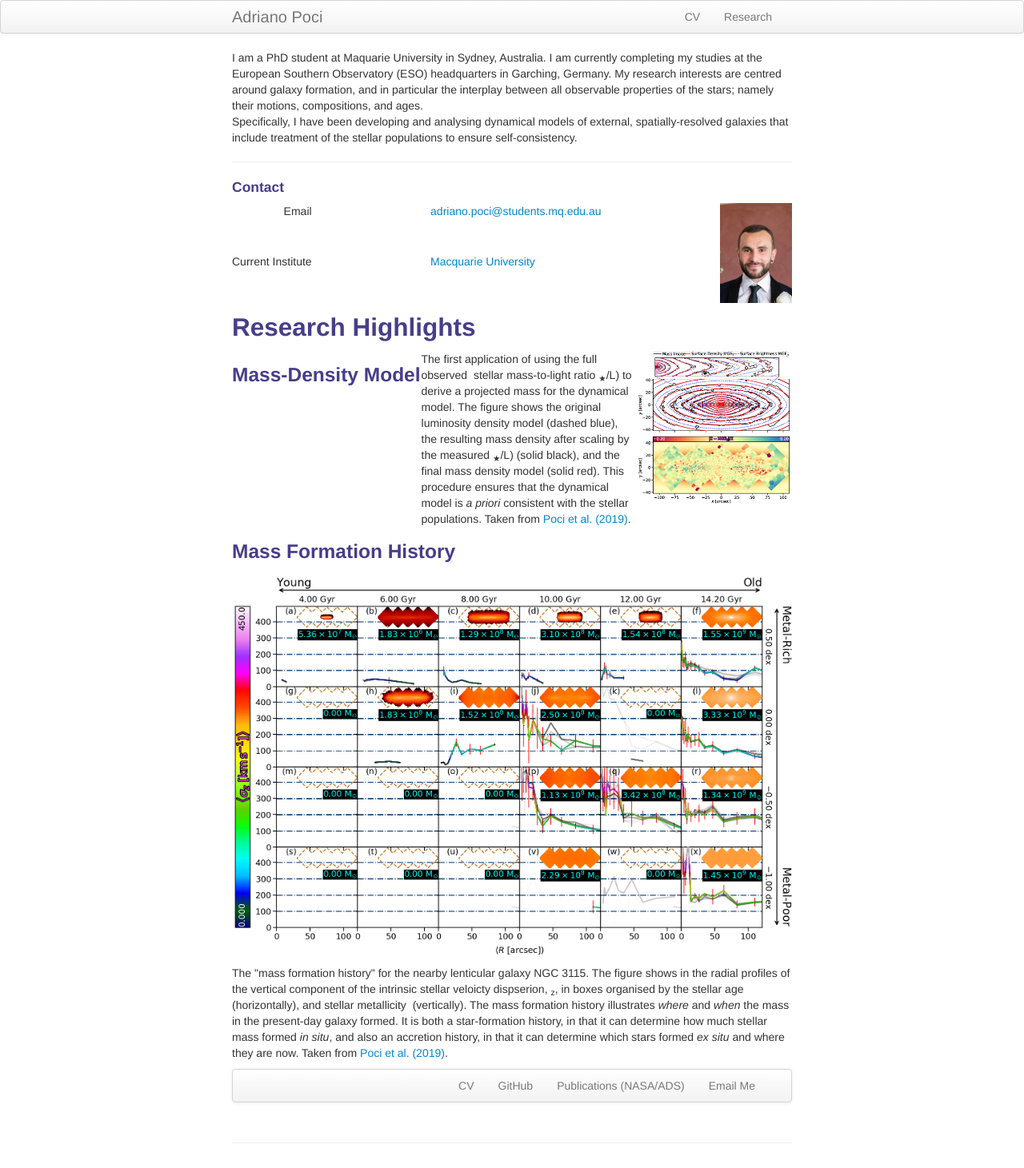
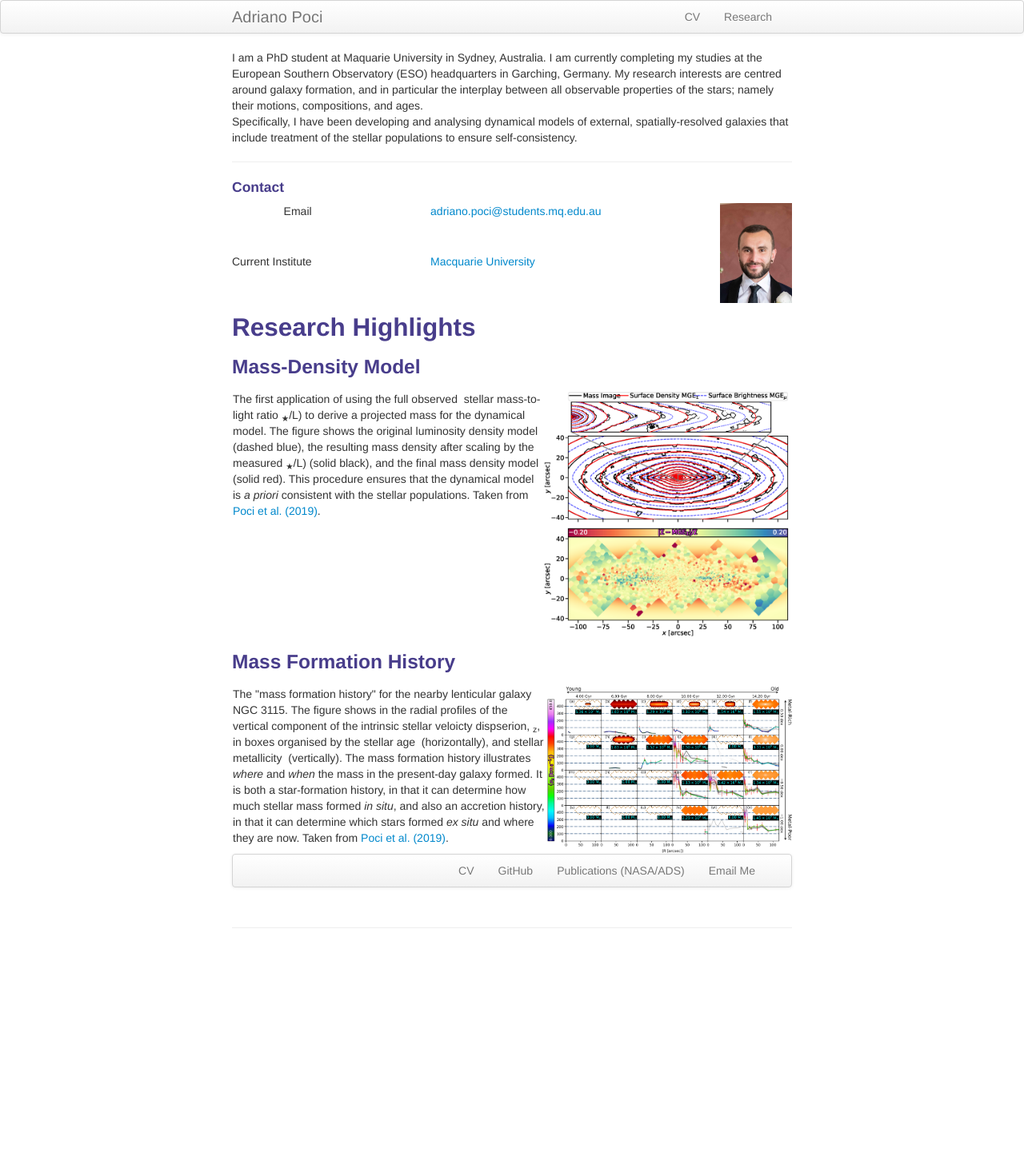
Before and after one commit to adriano-poci/adriano-poci.github.io, a Jekyll site: the page built from index.md, in a window 1280 px wide. Shown: the whole page at 80% size. Built offline with Jekyll 4.4.1, drawn with Linux system fonts in a browser that asks for light colours; after the commit the page ends 1192 px from its top, so only the background shows below that.

Commit message:
* Put "Research Highlights" in grid as well

```diff
--- a/gcm.txt
+++ b/gcm.txt
@@ -1 +1 @@
-* Optimised figure and text placement for "Contact"
+* Put "Research Highlights" in grid as well
--- a/index.md
+++ b/index.md
@@ -55,20 +55,18 @@ Specifically, I have been developing and analysing dynamical models of external,
 </div>
 
 <h2><a name="Highlights"></a>Research Highlights</h2>
+<h3><a name="massMGE"></a>Mass-Density Model</h3>
 <div class="resGrid">
-<h3><a name="massMGE"></a>Mass-Density Model</h3>
     <div class="contactPic"><img src="../assets/NGC3115-MGEPlot-110.00.png" height="50px" ></div>
     <div class="grid-row" style="grid-column: 2; grid-row: 1; text-align: left;">The first application of using the full observed <MATH>2D</MATH> stellar mass-to-light ratio <MATH>(M<sub>&#9733;</sub>/L)</MATH> to derive a projected mass for the dynamical model. The figure shows the original luminosity density model (dashed blue), the resulting mass density after scaling by the measured <MATH>(M<sub>&#9733;</sub>/L)</MATH> (solid black), and the final mass density model (solid red). This procedure ensures that the dynamical model is <i>a priori</i> consistent with the stellar populations. Taken from
 <a href="https://ui.adsabs.harvard.edu/abs/2019MNRAS.487.3776P/abstract">Poci et al. (2019)</a>.</div>
 </div>
 
-<div class="w3-container">
 <h3><a name="mfh"></a>Mass Formation History</h3>
-    <div>
-        <p style="float: left;"><img src="../assets/dispSBGrid_z_R_195_age06_metal04_azReg0.29_0.14.png" height="50px" border="1px"></p>
-        <p>The "mass formation history" for the nearby lenticular galaxy NGC 3115. The figure shows in the radial profiles of the vertical component of the intrinsic stellar veloicty dispserion, <MATH>&sigma;<sub>z</sub></MATH>, in boxes organised by the stellar age <MATH>t</MATH> (horizontally), and stellar metallicity <MATH>[Z/H]</MATH> (vertically). The mass formation history illustrates <em>where</em> and <em>when</em> the mass in the present-day galaxy formed. It is both a star-formation history, in that it can determine how much stellar mass formed <i>in situ</i>, and also an accretion history, in that it can determine which stars formed <i>ex situ</i> and where they are now. Taken from
-<a href="https://ui.adsabs.harvard.edu/abs/2019MNRAS.487.3776P/abstract">Poci et al. (2019)</a>.</p>
-    </div>
+<div class="resGrid">
+    <div class="contactPic"><img src="../assets/dispSBGrid_z_R_195_age06_metal04_azReg0.29_0.14.png" height="50px" ></div>
+    <div class="grid-row" style="grid-column: 2; grid-row: 1; text-align: left;">The "mass formation history" for the nearby lenticular galaxy NGC 3115. The figure shows in the radial profiles of the vertical component of the intrinsic stellar veloicty dispserion, <MATH>&sigma;<sub>z</sub></MATH>, in boxes organised by the stellar age <MATH>t</MATH> (horizontally), and stellar metallicity <MATH>[Z/H]</MATH> (vertically). The mass formation history illustrates <em>where</em> and <em>when</em> the mass in the present-day galaxy formed. It is both a star-formation history, in that it can determine how much stellar mass formed <i>in situ</i>, and also an accretion history, in that it can determine which stars formed <i>ex situ</i> and where they are now. Taken from
+<a href="https://ui.adsabs.harvard.edu/abs/2019MNRAS.487.3776P/abstract">Poci et al. (2019)</a>.</div>
 </div>
 
 <div class="navbar">
```
